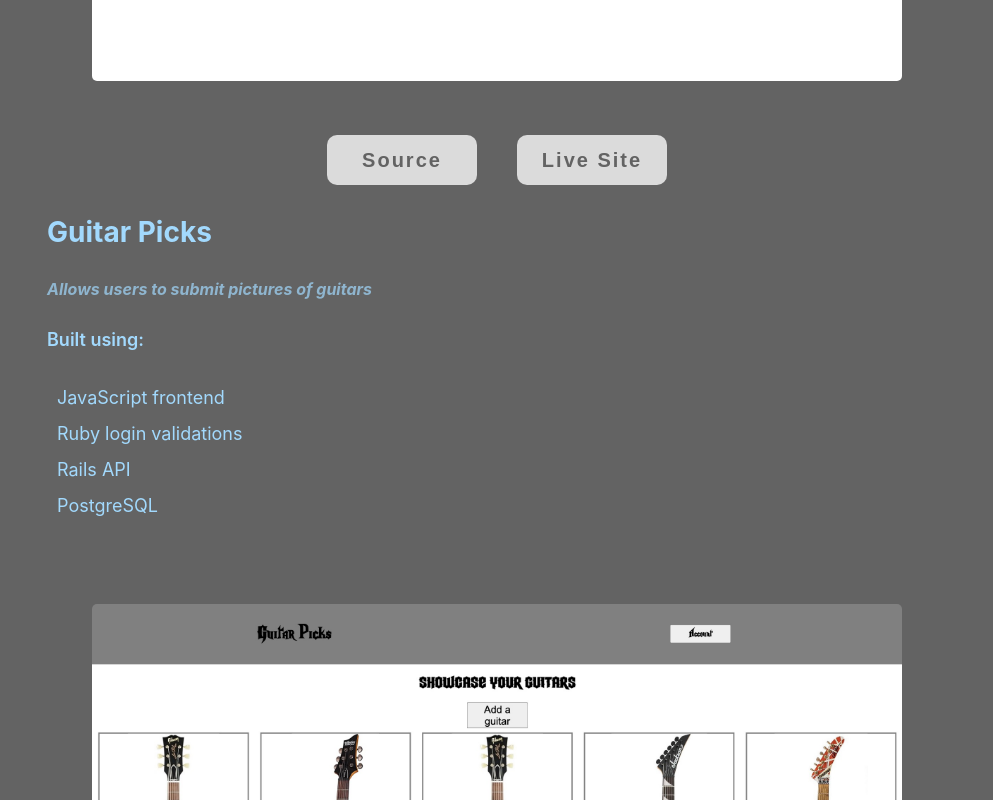
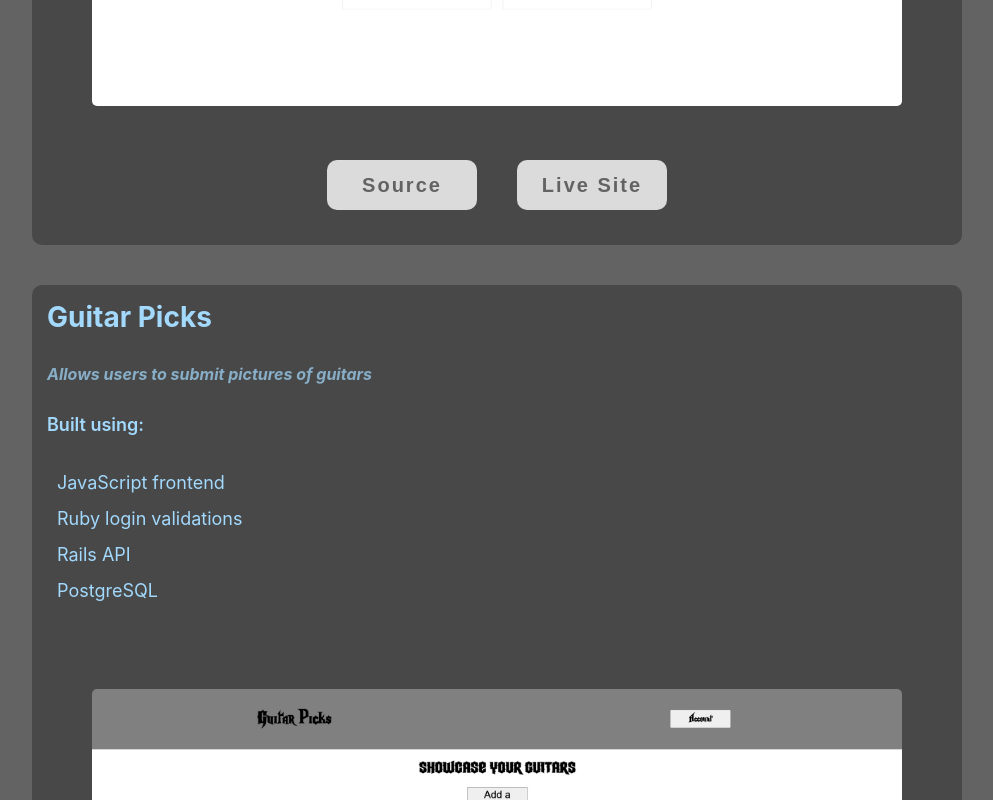
Before and after one commit to Swislok-Dev/portfolio, a React (Create React App) app: page / in a window 1280 px wide. Shown: the part 1640-2440 px from the top of the page, without its empty margins (143-1136 px from the left). Built offline with nearby package versions, Linux system fonts and the light colour scheme.

Commit message:
create card for each project

```diff
--- a/src/App.css
+++ b/src/App.css
@@ -89,7 +89,7 @@
 .article {
   display: flex;
   flex-direction: column;
-  min-height: 100vh;
+  max-height: fit-content;
   margin: 30px 10px;
 }
 
@@ -233,6 +233,18 @@
 }
 
 .project {
+  background-color: #484848;
+  border-radius: 10px;
+  padding: 15px;
+  margin: 40px auto;
+  transition: 0.5s ease;
+}
+
+.project:hover {
+  box-shadow: 0 0 10px 5px var(--flavor-text);
+}
+
+.project {
   align-items: start;
 }
 
@@ -263,6 +275,7 @@
   align-self: center;
   justify-content: space-between;
   gap: 40px;
+  margin-bottom: 20px;
 }
 
 .project-links .btn {
```
